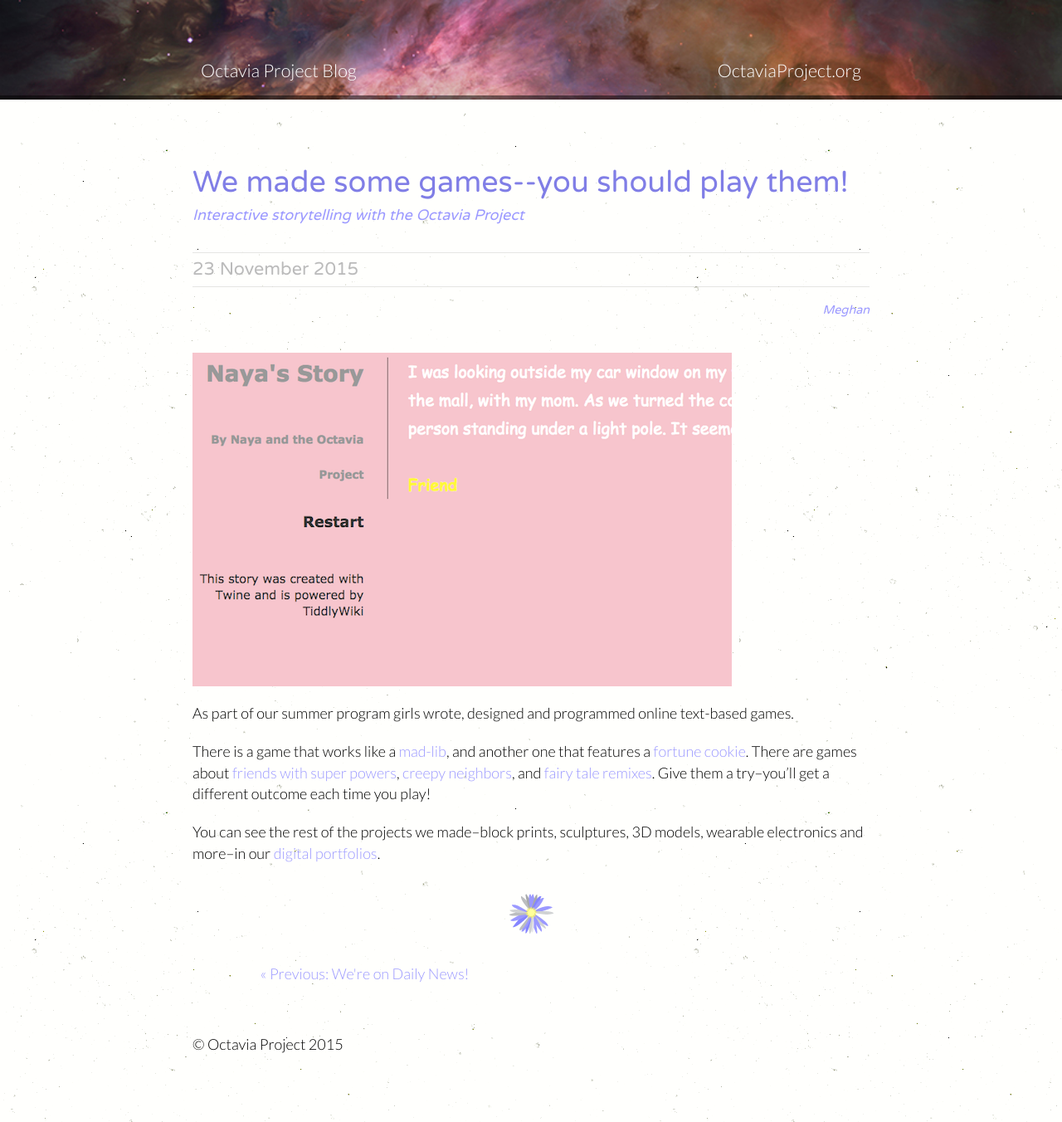
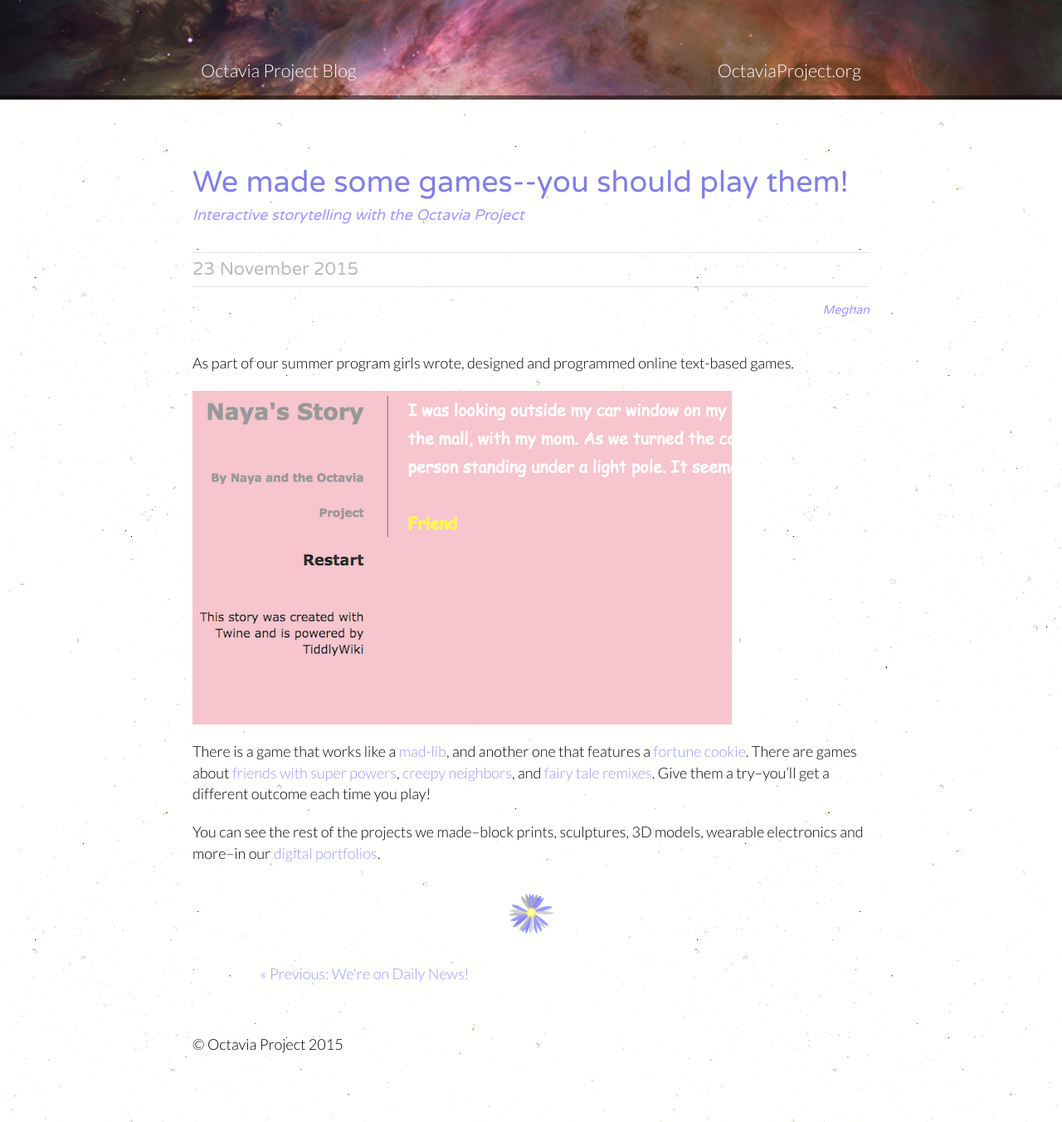
Before and after one commit to OctaviaProject/octaviaproject.github.io, a Jekyll site: the page built from _posts/2015-11-23-We-Made-Games.md, in a window 1280 px wide. Shown: the whole page at 83% size. Built offline with Jekyll 4.4.1, drawn with Linux system fonts in a browser that asks for light colours.

Commit message:
Pic move again

```diff
--- a/_posts/2015-11-23-We-Made-Games.md
+++ b/_posts/2015-11-23-We-Made-Games.md
@@ -4,9 +4,9 @@ title: "We made some games--you should play them!"
 subtitle: "Interactive storytelling with the Octavia Project"
 author: Meghan
 ---
+As part of our summer program girls wrote, designed and programmed online text-based games.
+
 ![Naya's Story](http://octaviaproject.github.io/assets/img/photos/Naya_twine2.png)
-
-As part of our summer program girls wrote, designed and programmed online text-based games.
 
 There is a game that works like a [mad-lib](http://octaviaproject.org/portfolios/isheyana/madlib.html), and another one that features a [fortune cookie](http://octaviaproject.org/portfolios/osas/yourdestiny.html). There are games about [friends with super powers](http://octaviaproject.org/portfolios/naya/nayastory.html), [creepy neighbors](http://octaviaproject.org/portfolios/samori/TheLakehouse.html), and [fairy tale remixes](http://octaviaproject.org/portfolios/diondi/goldylocks.html). Give them a try--you'll get a different outcome each time you play!
 
```
